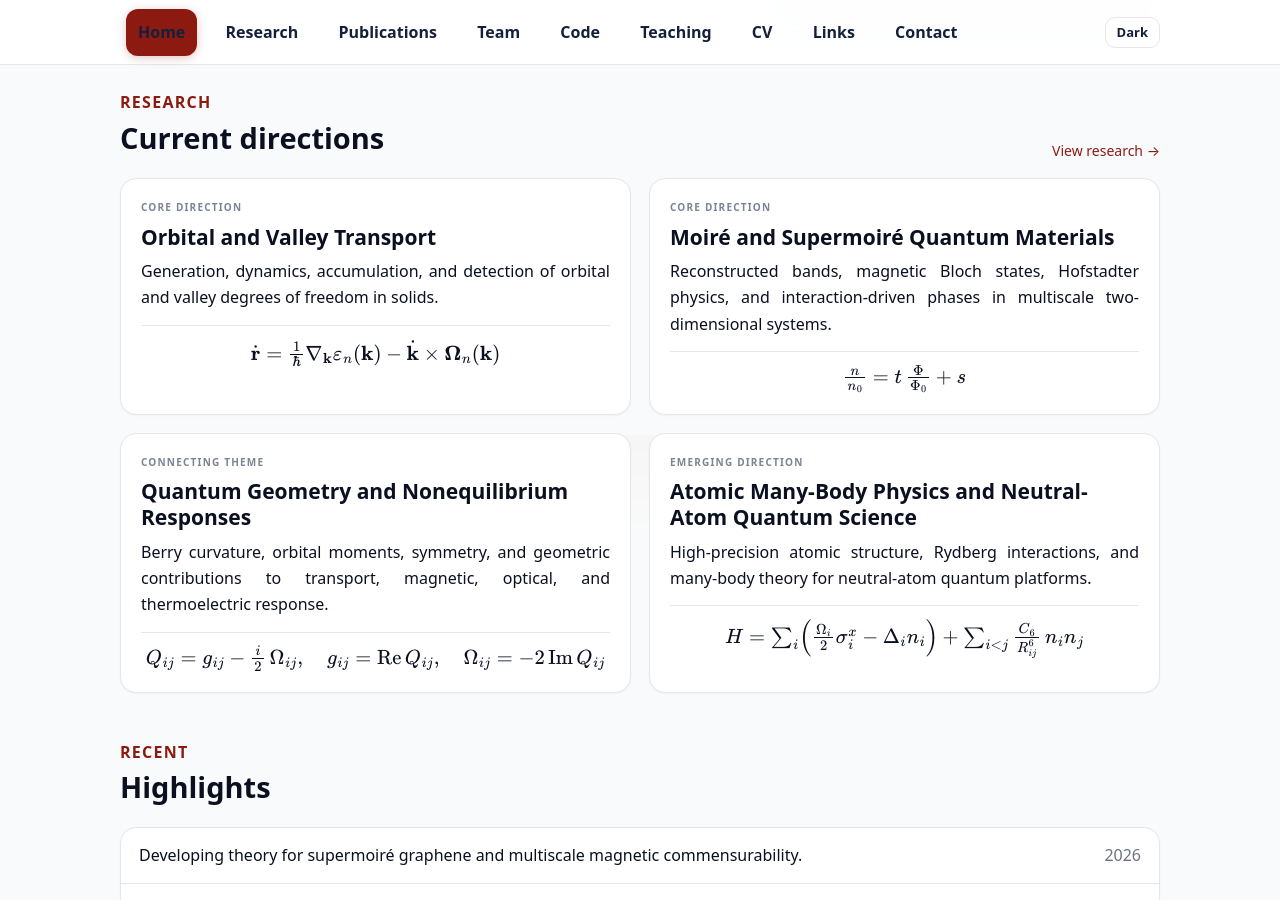
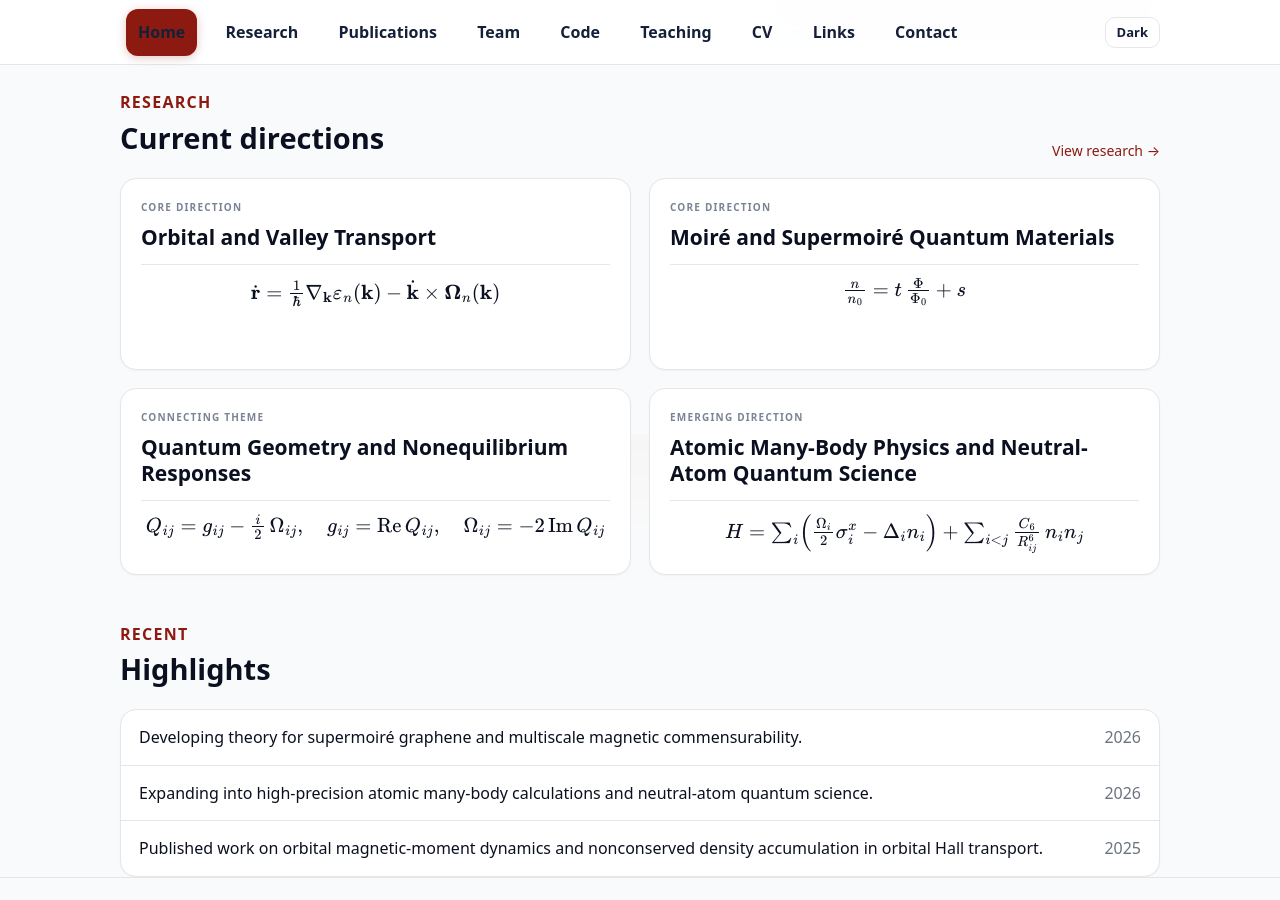
Before and after one commit to sunohao/sunohao.github.io, a Jekyll site: the page built from index.md, in a window 1280 px wide and 900 px high, scrolled down 465 px. Built offline with Jekyll 4.4.1, drawn with Linux system fonts in a browser that asks for light colours; some of the changed text lies outside the part shown.

Commit message:
Simplify current direction cards

```diff
--- a/index.md
+++ b/index.md
@@ -35,28 +35,24 @@ title: Home
     <div class="card pad research-card research-primary">
       <div class="research-kicker">CORE DIRECTION</div>
       <h3>Orbital and Valley Transport</h3>
-      <p class="muted">Generation, dynamics, accumulation, and detection of orbital and valley degrees of freedom in solids.</p>
       <div class="direction-eq">\( \dot{\mathbf r}=\frac{1}{\hbar}\nabla_{\mathbf k}\varepsilon_n(\mathbf k)-\dot{\mathbf k}\times\mathbf\Omega_n(\mathbf k) \)</div>
     </div>
 
     <div class="card pad research-card research-primary">
       <div class="research-kicker">CORE DIRECTION</div>
       <h3>Moiré and Supermoiré Quantum Materials</h3>
-      <p class="muted">Reconstructed bands, magnetic Bloch states, Hofstadter physics, and interaction-driven phases in multiscale two-dimensional systems.</p>
       <div class="direction-eq">\( \frac{n}{n_0}=t\,\frac{\Phi}{\Phi_0}+s \)</div>
     </div>
 
     <div class="card pad research-card">
       <div class="research-kicker">CONNECTING THEME</div>
       <h3>Quantum Geometry and Nonequilibrium Responses</h3>
-      <p class="muted">Berry curvature, orbital moments, symmetry, and geometric contributions to transport, magnetic, optical, and thermoelectric response.</p>
       <div class="direction-eq">\( Q_{ij}=g_{ij}-\frac{i}{2}\,\Omega_{ij},\quad g_{ij}=\operatorname{Re}Q_{ij},\quad \Omega_{ij}=-2\operatorname{Im}Q_{ij} \)</div>
     </div>
 
     <div class="card pad research-card research-emerging">
       <div class="research-kicker">EMERGING DIRECTION</div>
       <h3>Atomic Many-Body Physics and Neutral-Atom Quantum Science</h3>
-      <p class="muted">High-precision atomic structure, Rydberg interactions, and many-body theory for neutral-atom quantum platforms.</p>
       <div class="direction-eq">\( H=\sum_i\!\left(\frac{\Omega_i}{2}\sigma_i^x-\Delta_i n_i\right)+\sum_{i<j}\frac{C_6}{R_{ij}^6}\,n_i n_j \)</div>
     </div>
   </div>
```
